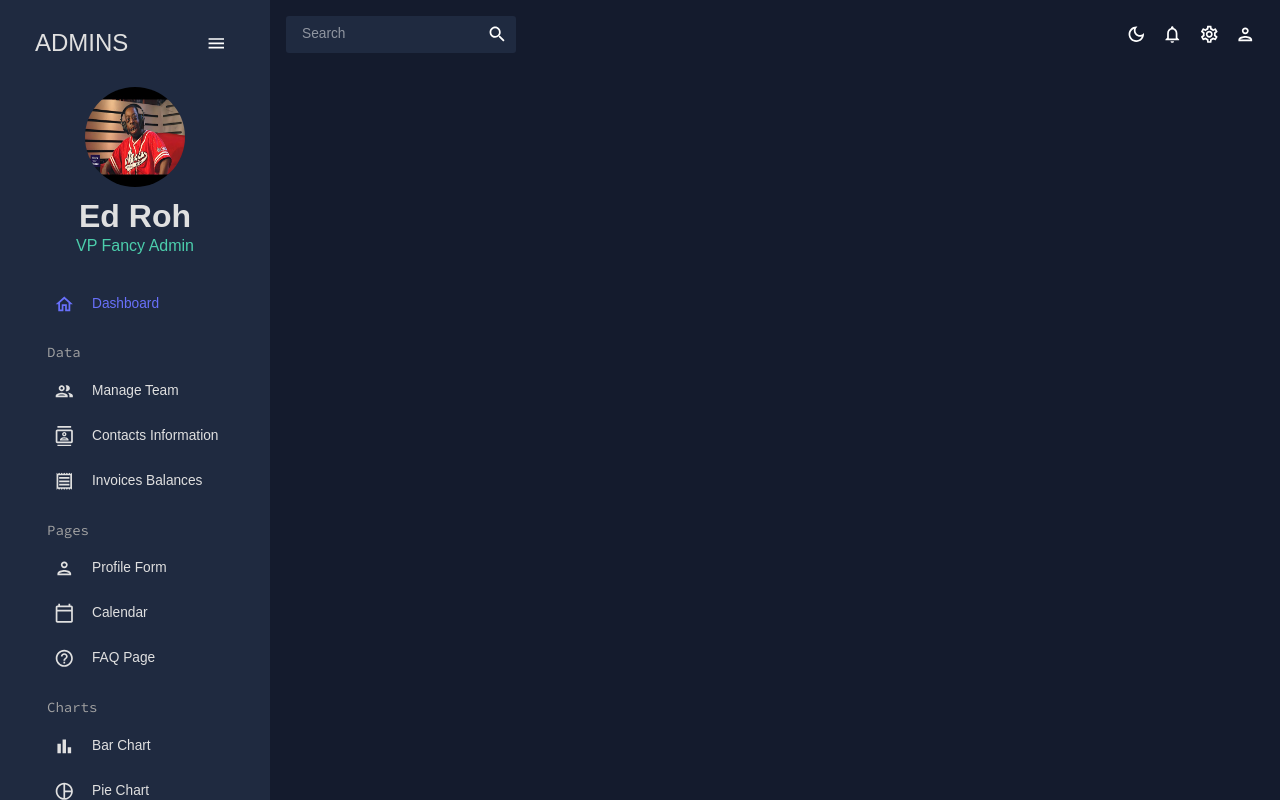
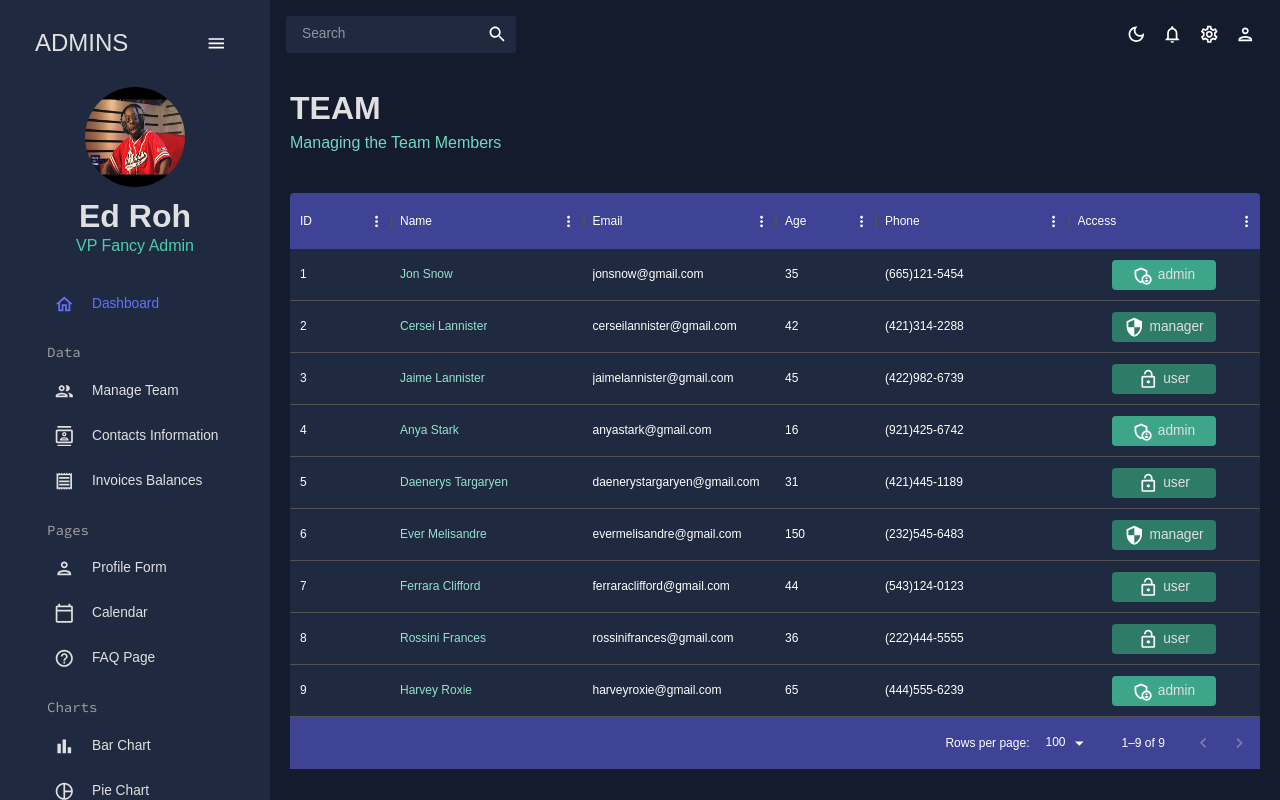
Before and after one commit to Armandosselimi/React-Admin, a React (Create React App) app: page /team in a window 1280 px wide. Built offline with nearby package versions, Linux system fonts and the light colour scheme.

Commit message:
I have incorporated a new Manage Team page into the application

```diff
--- a/src/App.js
+++ b/src/App.js
@@ -7,6 +7,7 @@
 import Sidebar from "./app/pages/shared/Sidebar";
 import {useState} from "react";
 import Dashboard from "./app/pages/dashboard";
+import Team from "./app/pages/team";
 
 
 
@@ -25,7 +26,7 @@
 
                         <Routes>
                             <Route path="/" element={<Dashboard />} />
-                            {/*<Route path="/team" element={<Team />} />*/}
+                            <Route path="/team" element={<Team />} />
                             {/*<Route path="/contacts" element={<Contacts />} />*/}
                             {/*<Route path="/invoices" element={<Invoices />} />*/}
                             {/*<Route path="/form" element={<Form />} />*/}
--- /dev/null
+++ b/src/app/pages/team/index.jsx
@@ -0,0 +1,90 @@
+import React from 'react';
+import {Box, Typography, useTheme} from "@mui/material";
+import {tokens} from "../../../theme";
+import Header from "../../components/Header";
+import {DataGrid} from "@mui/x-data-grid";
+import {mockDataTeam} from "../../../data/mockData";
+import AdminPanelSettingsOutlinedIcon from '@mui/icons-material/AdminPanelSettingsOutlined';
+import SecurityOutlinedIcon from '@mui/icons-material/SecurityOutlined';
+import LockOpenOutlinedIcon from '@mui/icons-material/LockOpenOutlined';
+
+const Team = () => {
+    const columns = [
+        {field: 'id', headerName: 'ID'},
+        {field: 'name', headerName: 'Name', flex: 1, cellClassName: 'name-column--cell'},
+        {field: 'email', headerName: 'Email', flex: 1},
+        {field: 'age', headerName: 'Age', headerAlign: 'left', align: 'left'},
+        {field: 'phone', headerName: 'Phone', flex: 1},
+        {
+            field: 'access',
+            headerName: 'Access',
+            flex: 1,
+            renderCell: ({row: {access}}) => {
+                return (
+                    <Box
+                        width='60%'
+                        m="0 auto"
+                        p="5px"
+                        display="flex"
+                        justifyContent="center"
+                        bgcolor={
+                            access === 'admin'
+                                ? colors.greenAccent[600]
+                                : access === 'manager'
+                                    ? colors.greenAccent[700]
+                                    : colors.greenAccent[700]
+                        }
+                        borderRadius='4px'
+                    >
+
+                        {access === "admin" && <AdminPanelSettingsOutlinedIcon/>}
+                        {access === "manager" && <SecurityOutlinedIcon/>}
+                        {access === "user" && <LockOpenOutlinedIcon/>}
+
+                        <Typography color={colors.grey[100]} sx={{ml: "5px"}}>
+                            {access}
+                        </Typography>
+                    </Box>
+                )
+            }
+
+        },
+
+    ]
+    const theme = useTheme()
+    const colors = tokens(theme.palette.mode)
+    return (
+        <Box m='20px'>
+            <Header title='TEAM' subtitle='Managing the Team Members'/>
+            <Box m='40px 0 0 0 ' high='75vh' sx={{
+                "& .MuiDataGrid-root": {
+                    border: "none",
+                },
+                "& .MuiDataGrid-cell": {
+                    borderBottom: "none",
+                },
+                "& .name-column--cell": {
+                    color: colors.greenAccent[300],
+                },
+                "& .MuiDataGrid-columnHeaders": {
+                    backgroundColor: colors.blueAccent[700],
+                    borderBottom: "none",
+                },
+                "& .MuiDataGrid-virtualScroller": {
+                    backgroundColor: colors.primary[400],
+                },
+                "& .MuiDataGrid-footerContainer": {
+                    borderTop: "none",
+                    backgroundColor: colors.blueAccent[700],
+                },
+                "& .MuiCheckbox-root": {
+                    color: `${colors.greenAccent[200]} !important`,
+                },
+            }}>
+                <DataGrid columns={columns} rows={mockDataTeam}/>
+            </Box>
+        </Box>
+    );
+};
+
+export default Team;
```
